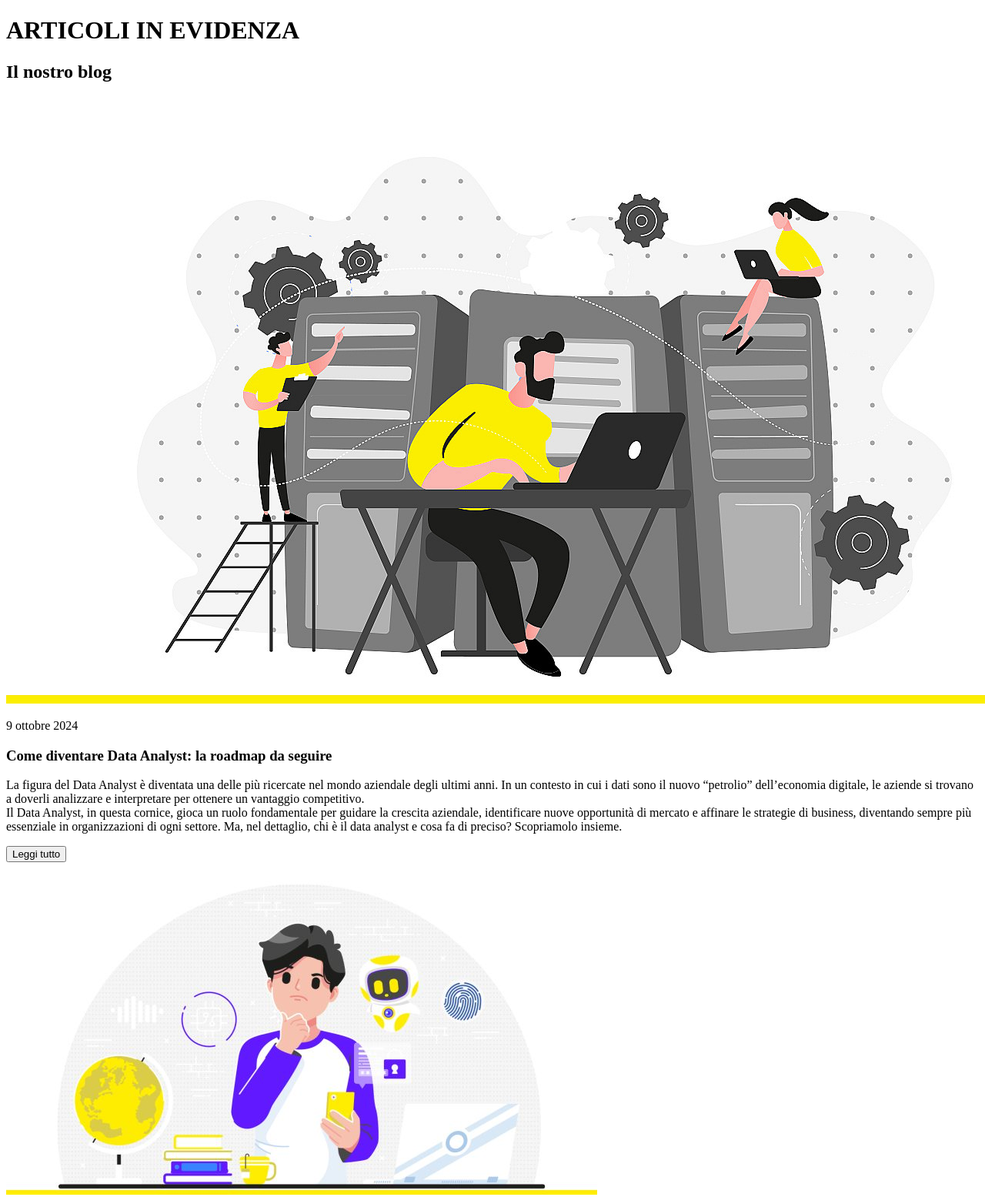
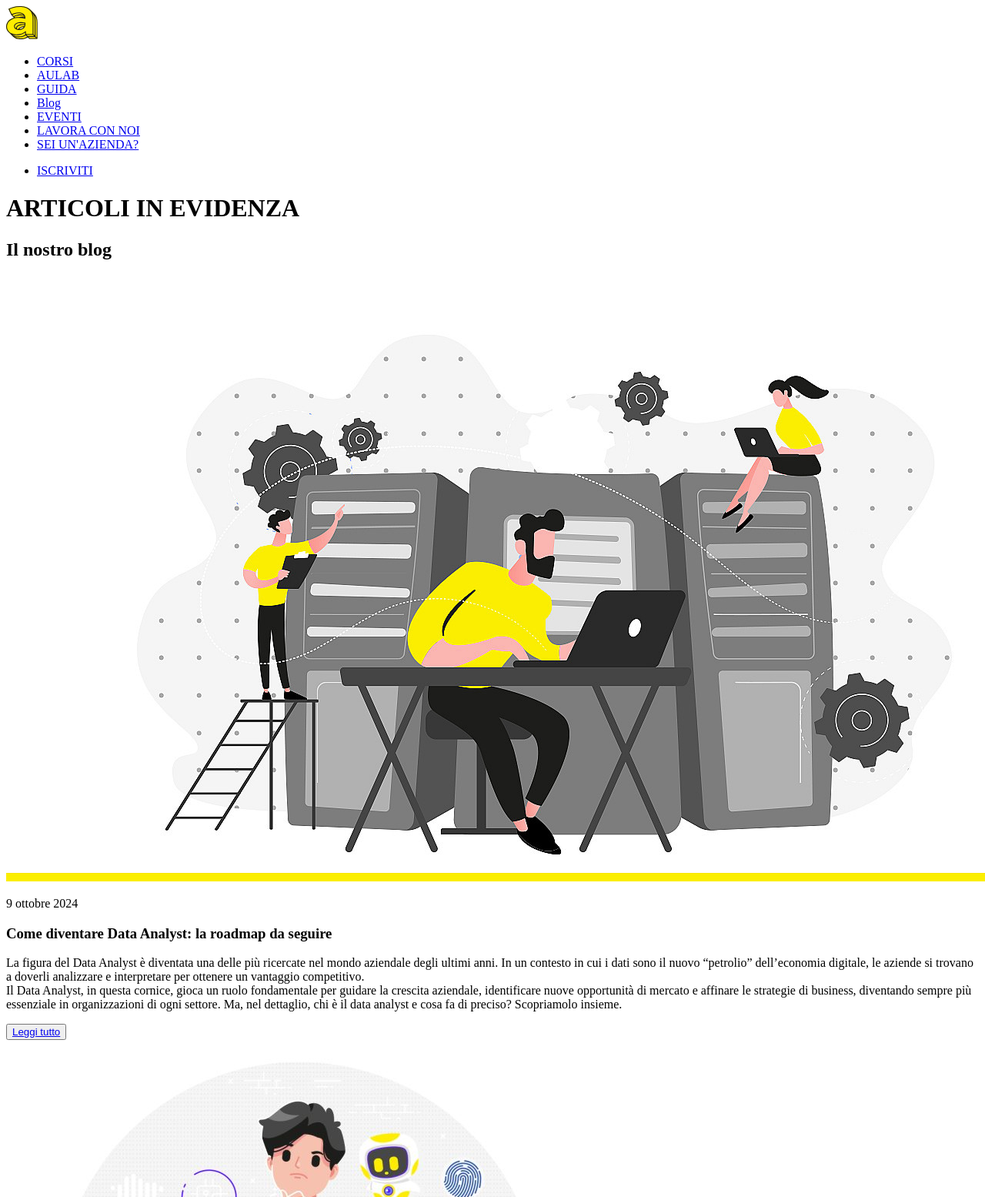
Before and after one commit to Anthon-ops/Selfwork-Struttura-HTML, a plain HTML site: page index.html in a window 1280 px wide. Shown: the top 1555 px of the page at 77% size. Drawn offline with Linux system fonts and the light colour scheme.

Commit message:
Selfwork HTML Tag Semantici finito

```diff
--- a/index.html
+++ b/index.html
@@ -8,10 +8,26 @@
 </head>
 
 <body>
-  <div>
-    <H1>ARTICOLI IN EVIDENZA</H1>
+
+  <nav><img src="/media/logoaulab.png" alt="logo AULAB">
+    <ul>
+      <li><a href="#">CORSI</a></li>
+      <li><a href="#">AULAB</a></li>
+      <li><a href="#">GUIDA</a></li>
+      <li><a href="#">Blog</a></li>
+      <li><a href="#">EVENTI</a></li>
+      <li><a href="#">LAVORA CON NOI</a></li>
+      <li><a href="#">SEI UN'AZIENDA?</a></li>
+    </ul>
+    <UL>
+      <li><a href="#">ISCRIVITI</a></li>
+    </UL>
+  </nav>
+
+  <header>
+    <h1>ARTICOLI IN EVIDENZA</H1>
     <H2>Il nostro blog</H2>
-  </div>
+  </header>
 
   <div>
     <!-- articolo 1 -->
@@ -23,12 +39,13 @@
         contesto in cui i dati sono il nuovo “petrolio” dell’economia digitale, le aziende si trovano a doverli
         analizzare e interpretare per ottenere un vantaggio competitivo.
         <br>
-        Il Data Analyst, in questa cornice, gioca un ruolo fondamentale per guidare la crescita aziendale, identificare
+        Il Data Analyst, in questa cornice, gioca un ruolo fondamentale per guidare la crescita aziendale,
+        identificare
         nuove opportunità di mercato e affinare le strategie di business, diventando sempre più essenziale in
         organizzazioni di ogni settore. Ma, nel dettaglio, chi è il data analyst e cosa fa di preciso? Scopriamolo
         insieme.
       </p>
-      <button>Leggi tutto</button>
+      <button> <a href="#">Leggi tutto</a></button>
     </article>
     <!-- articolo 2 -->
     <article>
@@ -37,13 +54,14 @@
       <h3>20 task che Chat GPT può svolgere in pochi secondi</h3>
       <p>Negli ultimi anni, l’intelligenza artificiale (AI) ha fatto passi da gigante, diventando uno strumento
         indispensabile per semplificare e velocizzare moltissime attività quotidiane. Tra i vari strumenti di
-        intelligenza artificiale disponibili, ChatGPT AI si distingue per la sua versatilità e potenza. Ma cos’è ChatGPT
+        intelligenza artificiale disponibili, ChatGPT AI si distingue per la sua versatilità e potenza. Ma cos’è
+        ChatGPT
         e come può essere utilizzato?
         <br>
         In questo articolo, esploreremo ben 20 task che ChatGPT AI può svolgere in pochi secondi, dimostrando la sua
         utilità in vari contesti.
       </p>
-      <button>Leggi tutto</button>
+      <button> <a href="#">Leggi tutto</a></button>
     </article>
     <!-- articolo 3 -->
     <article>
@@ -51,10 +69,12 @@
       <p>27 maggio 2024</p>
       <h3>Cos’è la cybersecurity e quali opportunità offre in italia?</h3>
       <p>Nell’era digitale in cui viviamo, la sicurezza informatica, meglio nota come cybersecurity, è diventata una
-        priorità fondamentale per individui, aziende e governi. Ne sentiamo sempre più parlare ma, esattamente, cos’è la
+        priorità fondamentale per individui, aziende e governi. Ne sentiamo sempre più parlare ma, esattamente,
+        cos’è
+        la
         cybersecurity e quali opportunità offre in Italia? Ha senso investire in una carriera nella cybersecurity?
         Scopriamolo insieme!</p>
-      <button>Leggi tutto</button>
+      <button> <a href="#">Leggi tutto</a></button>
     </article>
   </div>
 
```
Also changed, not shown: media/logoaulab.png (added).
